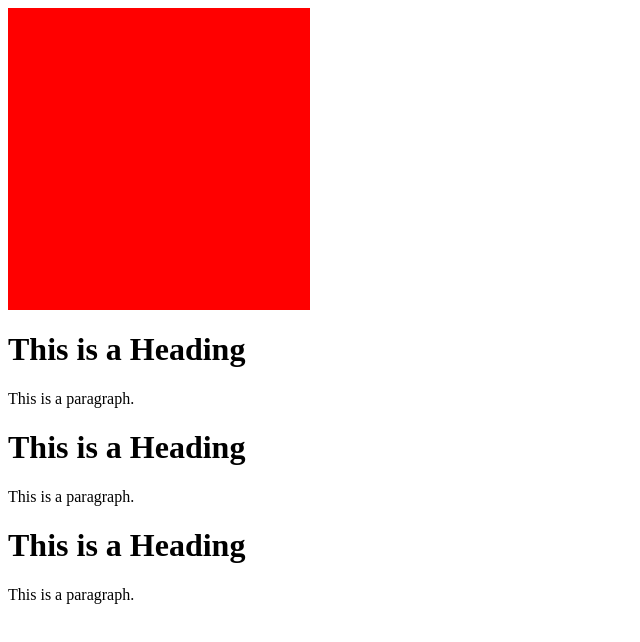
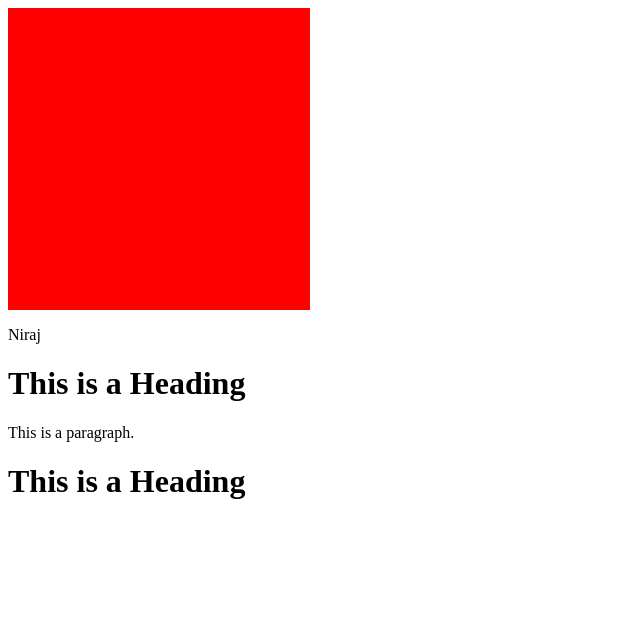
Before and after one commit to nirajbhutada/ng-demo.github.io, a plain HTML site: page index.html in a window 1280 px wide. Shown: the whole page, without its empty margins (0-640 px from the left). Drawn offline with nearby package versions, Linux system fonts and the light colour scheme.

Commit message:
Update index.html

```diff
--- a/index.html
+++ b/index.html
@@ -8,15 +8,14 @@
 </head>
 <body>
 	<div id="cl"></div>
-
+<p>Niraj</p>
 
 <h1>This is a Heading</h1>
 <p>This is a paragraph.</p>
 
 <h1>This is a Heading</h1>
-<p>This is a paragraph.</p>
-<h1>This is a Heading</h1>
-<p>This is a paragraph.</p>
+
+
 
 
 
```
